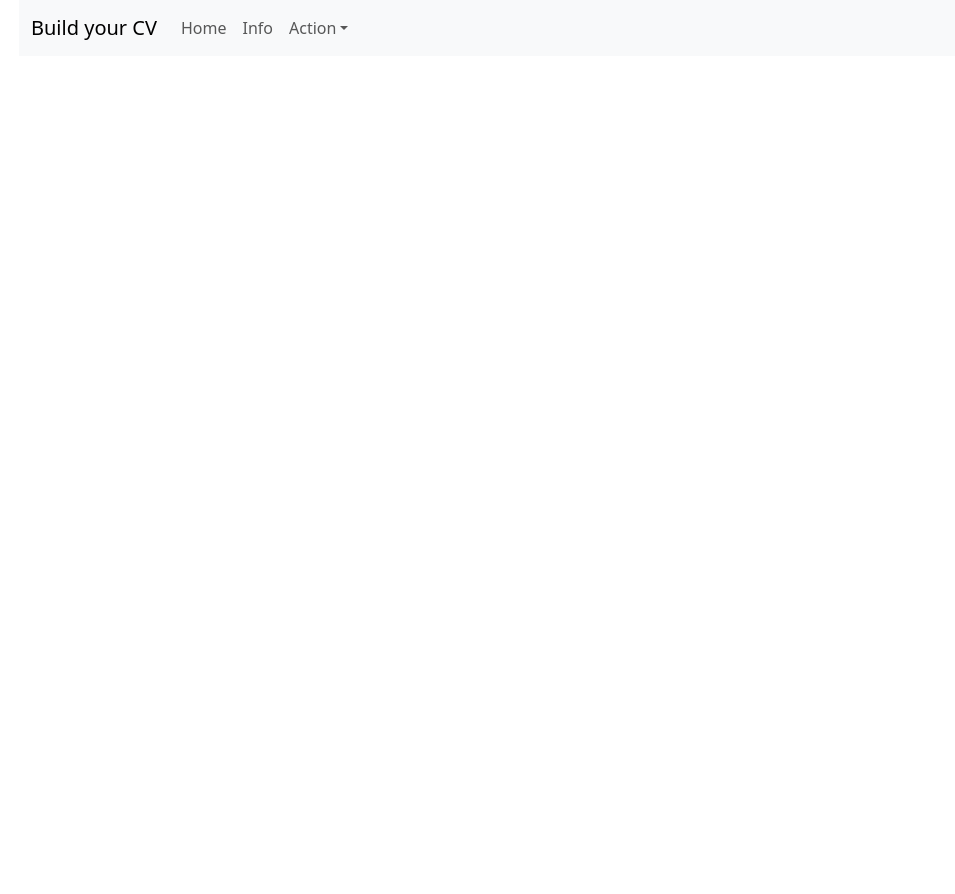
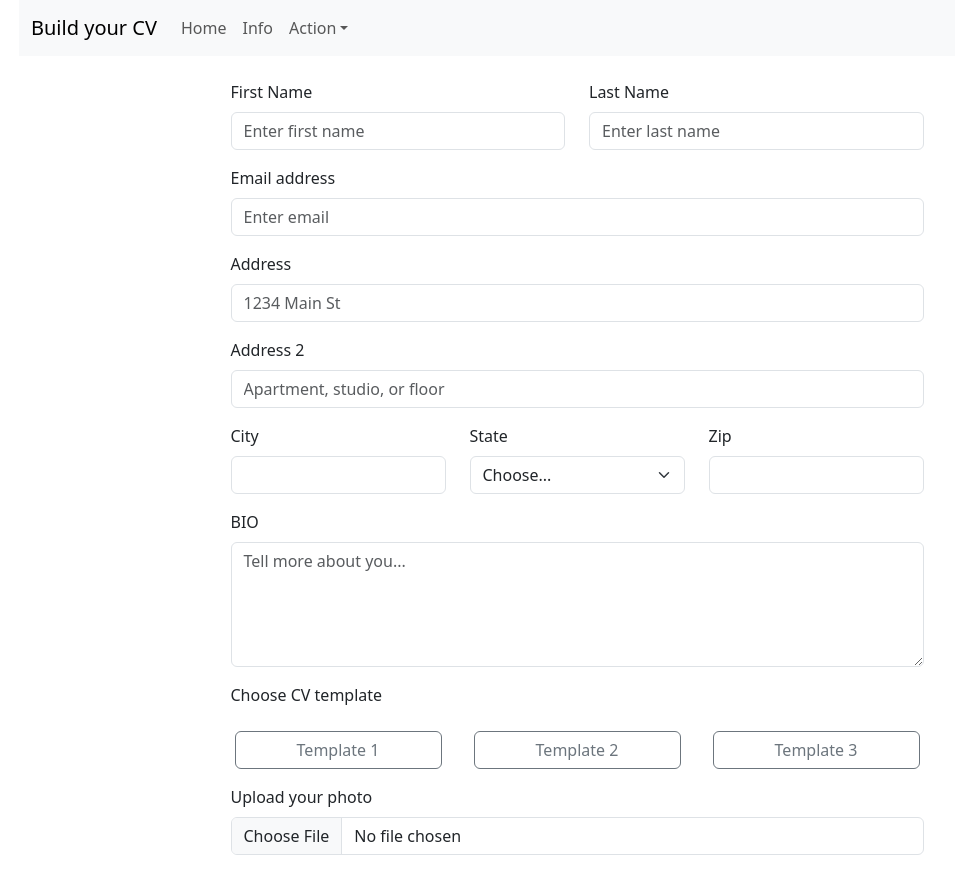
Before and after one commit to KatSobieska/BuildCV-app, a React (Create React App) app: page /form in a window 1280 px wide. Shown: the whole page, without its empty margins (63-1018 px from the left). Before the commit the page ends 800 px from the top, so only its background shows below. Built offline with nearby package versions, Linux system fonts and the light colour scheme.

Commit message:
Add Formcv

```diff
--- a/src/App.js
+++ b/src/App.js
@@ -1,10 +1,12 @@
 import { Container } from "react-bootstrap";
+import Formcv from "./Components/features/Formcv";
 import Header from "./Components/views/Header";
 
 function App() {
   return (
     <Container>
       <Header />
+      <Formcv />
     </Container>
   );
 }
--- /dev/null
+++ b/src/Components/features/Formcv.js
@@ -0,0 +1,90 @@
+import { Container, Form, Row, Col, Button } from "react-bootstrap";
+
+const Formcv = () => {
+  return (
+    <Container className="w-75 p-4">
+      <Form className="mx-5">
+        <Row className="mb-3">
+          <Col>
+            <Form.Group className="" controlId="formBasicEmail">
+              <Form.Label>First Name</Form.Label>
+              <Form.Control type="name" placeholder="Enter first name" />
+              <Form.Text className="text-muted"></Form.Text>
+            </Form.Group>
+          </Col>
+          <Col>
+            <Form.Group className=" " controlId="formBasicEmail">
+              <Form.Label>Last Name</Form.Label>
+              <Form.Control type="name" placeholder="Enter last name" />
+              <Form.Text className="text-muted"></Form.Text>
+            </Form.Group>
+          </Col>
+        </Row>
+        <Form.Group className="mb-3" controlId="formBasicEmail">
+          <Form.Label>Email address</Form.Label>
+          <Form.Control type="email" placeholder="Enter email" />
+          <Form.Text className="text-muted"></Form.Text>
+        </Form.Group>
+        <Form.Group className="mb-3" controlId="formGridAddress1">
+          <Form.Label>Address</Form.Label>
+          <Form.Control placeholder="1234 Main St" />
+        </Form.Group>
+
+        <Form.Group className="mb-3" controlId="formGridAddress2">
+          <Form.Label>Address 2</Form.Label>
+          <Form.Control placeholder="Apartment, studio, or floor" />
+        </Form.Group>
+
+        <Row className="mb-3">
+          <Form.Group as={Col} controlId="formGridCity">
+            <Form.Label>City</Form.Label>
+            <Form.Control />
+          </Form.Group>
+
+          <Form.Group as={Col} controlId="formGridState">
+            <Form.Label>State</Form.Label>
+            <Form.Select defaultValue="Choose...">
+              <option>Choose...</option>
+              <option>...</option>
+            </Form.Select>
+          </Form.Group>
+
+          <Form.Group as={Col} controlId="formGridZip">
+            <Form.Label>Zip</Form.Label>
+            <Form.Control />
+          </Form.Group>
+        </Row>
+        <Form.Group className="mb-3" controlId="formGridBIO">
+          <Form.Label>BIO</Form.Label>
+          <Form.Control
+            as="textarea"
+            aria-label="With textarea"
+            style={{ height: "125px" }}
+            placeholder="Tell more about you..."
+          />
+        </Form.Group>
+
+        <Form.Group controlId="formGridTemplates">
+          <Form.Label>Choose CV template</Form.Label>
+          <Row className="mb-3 mt-3">
+            <Button className="mx-3 " as={Col} variant="outline-secondary">
+              Template 1
+            </Button>
+            <Button className="mx-3 " as={Col} variant="outline-secondary">
+              Template 2
+            </Button>
+            <Button className="mx-3" as={Col} variant="outline-secondary">
+              Template 3
+            </Button>
+          </Row>
+        </Form.Group>
+        <Form.Group controlId="formFile" className="mb-3">
+          <Form.Label>Upload your photo</Form.Label>
+          <Form.Control type="file" />
+        </Form.Group>
+      </Form>
+    </Container>
+  );
+};
+
+export default Formcv;
```
